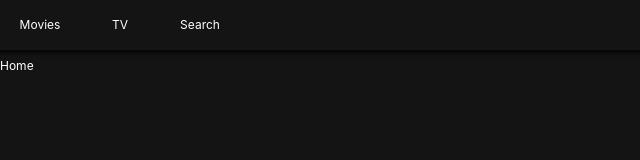
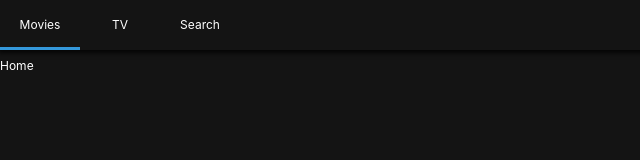
Before and after one commit to seojiminca/ott_react_app, a React (Create React App) app: page / in a window 1280 px wide. Shown: the top 160 px of the page, without its empty margins (0-640 px from the left). Built offline with nearby package versions, Linux system fonts and the light colour scheme.

Commit message:
add withRouter(Location aware header)

```diff
--- a/src/Components/Header.js
+++ b/src/Components/Header.js
@@ -1,6 +1,7 @@
 import React from "react";
-import { Link } from "react-router-dom";
+import { Link, withRouter } from "react-router-dom";
 import styled from "styled-components";
+
 
 //styled를 위해 이름을 변경
 const Header = styled.header`
@@ -26,6 +27,11 @@
   width: 80px;
   height: 50px;
   text-align: center;
+  border-bottom: 3px solid
+  //styled components에서는 $ 로 자바스크립트를 불러온다
+  //li자체에 current라는 속성을 등록
+    ${props => (props.current ? "#3498db" : "transparent")};
+  transition: border-bottom 0.5s ease-in-out;
 `;
 
 const SLink = styled(Link)`
@@ -35,18 +41,18 @@
   justify-content: center;
 `;
 
-export default () => (
+export default withRouter(({ location: { pathname }}) => (
     <Header>
         <List>
-            <Item>
+            <Item current={pathname === "/"}>
                 <SLink to="/">Movies</SLink>
             </Item>
-            <Item>
+            <Item current={pathname === "/tv"}>
                 <SLink to="/tv">TV</SLink>
             </Item>
-            <Item>
+            <Item current={pathname === "/search"}>
                 <SLink to="/search">Search</SLink>
             </Item>
         </List>
     </Header>
-);
+));
```
